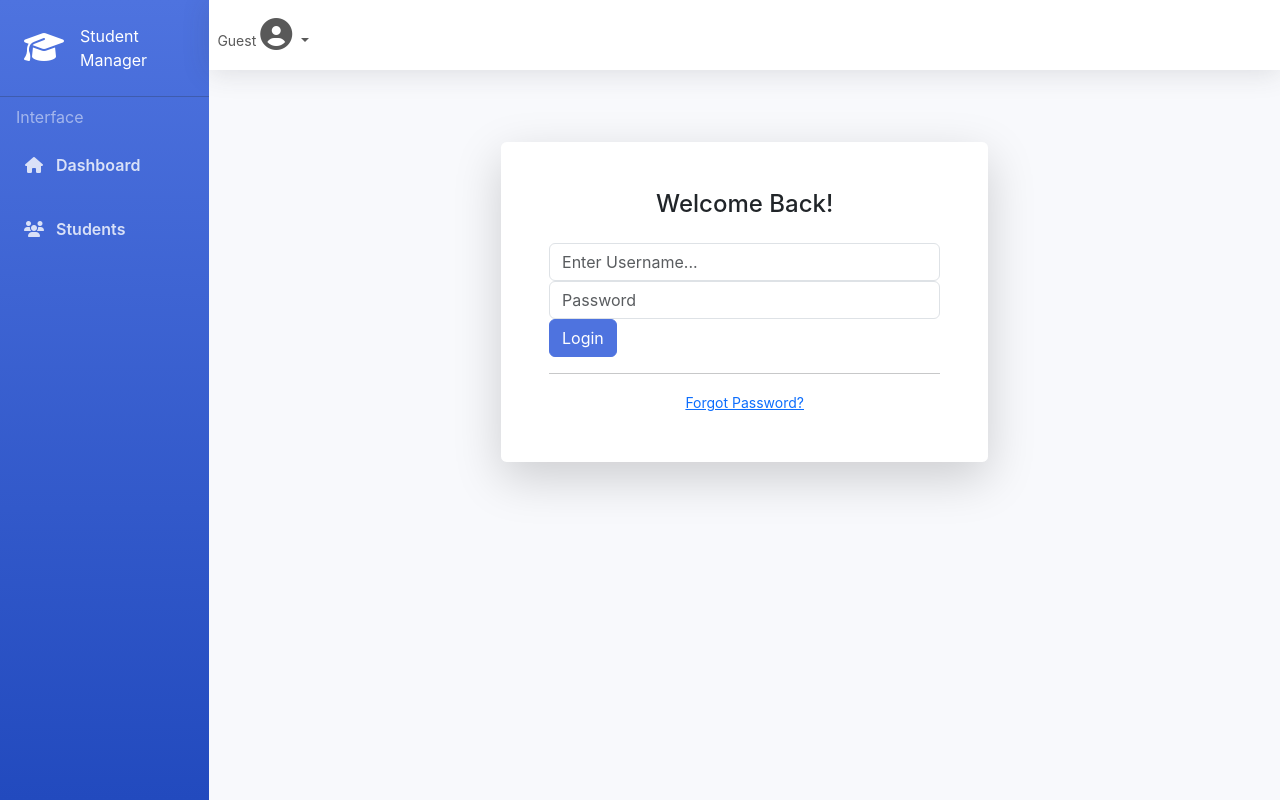
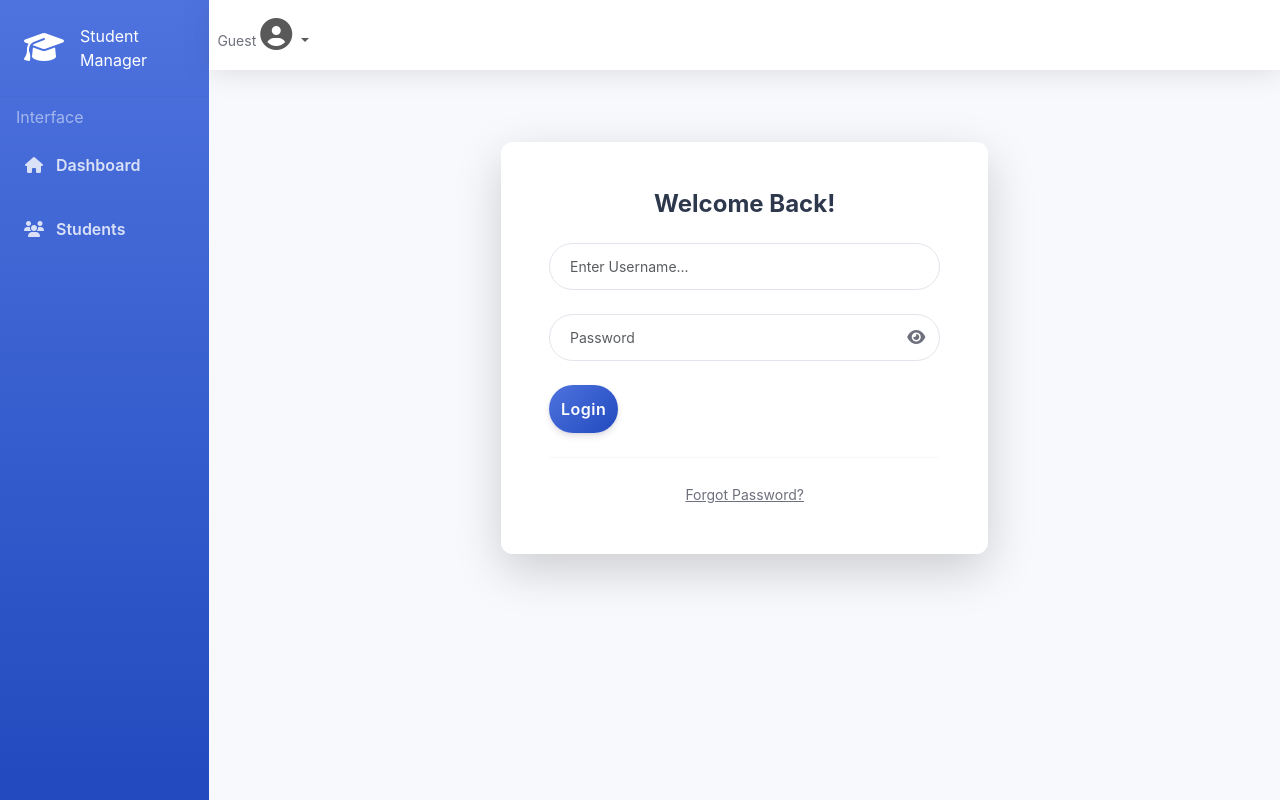
Before and after one commit to sumantkum/StudentManagmentDjangoProject, a Django app: page /login/ in a window 1280 px wide. Run offline with Django 5.2, Linux system fonts and the light colour scheme.

Commit message:
first commit

```diff
--- a/students/templates/students/delete_confirm.html
+++ b/students/templates/students/delete_confirm.html
@@ -26,7 +26,8 @@
                         <i class="fas fa-exclamation-circle fa-2x me-3"></i>
                         <div>
                             <h4 class="alert-heading mb-2">Warning! This action is permanent</h4>
-                            <p class="mb-0">You are about to permanently delete a student record. This cannot be undone.</p>
+                            <p class="mb-0">You are about to permanently delete a student record. This cannot be undone.
+                            </p>
                         </div>
                     </div>
                 </div>
--- a/students/templates/students/index.html
+++ b/students/templates/students/index.html
@@ -73,7 +73,7 @@
 </script>
 
 <div class="d-sm-flex align-items-center justify-content-between mb-4">
-    <h1 class="h3 mb-0 text-gray-800">Student Management</h1>
+    <h1 class="h3 mb-0 text-gray-800">PG Dissertation Management System</h1>
     <button class="d-none d-sm-inline-block btn btn-sm btn-primary shadow-sm" data-bs-toggle="modal"
         data-bs-target="#addStudentModal">
         <i class="fas fa-plus fa-sm text-white-50"></i> Add Student
--- a/students/templates/students/login.html
+++ b/students/templates/students/login.html
@@ -5,7 +5,7 @@
 <div class="container">
     <div class="row justify-content-center">
         <div class="col-xl-6 col-lg-6 col-md-9">
-            <div class="card o-hidden border-0 shadow-lg my-5">
+            <div class="card o-hidden border-0 shadow-lg my-5 login-card">
                 <div class="card-body p-0">
                     <div class="p-5">
                         <div class="text-center">
@@ -22,11 +22,14 @@
                                 <input type="text" class="form-control form-control-user"
                                        name="username" placeholder="Enter Username..." required>
                             </div>
-                            <div class="form-group">
-                                <input type="password" class="form-control form-control-user"
+                            <div class="form-group password-container">
+                                <input type="password" class="form-control form-control-user password-input"
                                        name="password" placeholder="Password" required>
+                                <span class="password-toggle">
+                                    <i class="fas fa-eye"></i>
+                                </span>
                             </div>
-                            <button type="submit" class="btn btn-primary btn-user btn-block">
+                            <button type="submit" class="btn btn-primary btn-user btn-block login-btn">
                                 Login
                             </button>
                         </form>
@@ -40,4 +43,134 @@
         </div>
     </div>
 </div>
+
+<style>
+.login-card {
+    border-radius: 12px;
+    overflow: hidden;
+    transition: transform 0.3s ease, box-shadow 0.3s ease;
+}
+
+.login-card:hover {
+    transform: translateY(-5px);
+    box-shadow: 0 10px 25px rgba(0, 0, 0, 0.1) !important;
+}
+
+.form-control-user {
+    border-radius: 50px !important;
+    padding: 12px 20px;
+    border: 1px solid #e1e5eb;
+    transition: all 0.3s ease;
+    font-size: 14px;
+}
+
+.form-control-user:focus {
+    border-color: #4e73df;
+    box-shadow: 0 0 0 0.2rem rgba(78, 115, 223, 0.25);
+    background-color: #fff;
+    color: #495057;
+}
+
+.form-group {
+    margin-bottom: 1.5rem;
+}
+
+.password-container {
+    position: relative;
+}
+
+.password-input {
+    padding-right: 45px;
+}
+
+.password-toggle {
+    position: absolute;
+    right: 15px;
+    top: 50%;
+    transform: translateY(-50%);
+    cursor: pointer;
+    color: #6e707e;
+    transition: color 0.2s ease;
+    z-index: 10;
+}
+
+.password-toggle:hover {
+    color: #4e73df;
+}
+
+.login-btn {
+    border-radius: 50px;
+    padding: 12px;
+    font-weight: 600;
+    letter-spacing: 0.5px;
+    transition: all 0.3s ease;
+    background: linear-gradient(135deg, #4e73df 0%, #224abe 100%);
+    border: none;
+    box-shadow: 0 4px 6px rgba(50, 50, 93, 0.11), 0 1px 3px rgba(0, 0, 0, 0.08);
+}
+
+.login-btn:hover {
+    transform: translateY(-2px);
+    box-shadow: 0 7px 14px rgba(50, 50, 93, 0.1), 0 3px 6px rgba(0, 0, 0, 0.08);
+    background: linear-gradient(135deg, #3a56c4 0%, #1d3c8c 100%);
+}
+
+.alert-danger {
+    border-radius: 10px;
+    border: none;
+    background-color: #f8d7da;
+    color: #721c24;
+    padding: 12px 15px;
+    margin-bottom: 20px;
+}
+
+.text-gray-900 {
+    color: #2e384d !important;
+    font-weight: 700;
+}
+
+.small {
+    color: #6e707e;
+    transition: color 0.2s ease;
+}
+
+.small:hover {
+    color: #4e73df;
+    text-decoration: none;
+}
+
+hr {
+    border-top: 1px solid rgba(0, 0, 0, 0.1);
+    margin: 1.5rem 0;
+}
+
+.card-body {
+    background-color: #fff;
+}
+
+body {
+    background-color: #f8f9fc;
+}
+</style>
+
+<script>
+document.addEventListener('DOMContentLoaded', function() {
+    const passwordToggle = document.querySelector('.password-toggle');
+    const passwordInput = document.querySelector('.password-input');
+    const passwordIcon = document.querySelector('.password-toggle i');
+
+    passwordToggle.addEventListener('click', function() {
+        // Toggle password visibility
+        if (passwordInput.type === 'password') {
+            passwordInput.type = 'text';
+            passwordIcon.classList.remove('fa-eye');
+            passwordIcon.classList.add('fa-eye-slash');
+        } else {
+            passwordInput.type = 'password';
+            passwordIcon.classList.remove('fa-eye-slash');
+            passwordIcon.classList.add('fa-eye');
+        }
+    });
+});
+</script>
 {% endblock %}
--- a/students/urls.py
+++ b/students/urls.py
@@ -4,7 +4,8 @@ from .views import student_home, student_edit, student_delete
 from django.contrib.auth.views import LoginView, LogoutView
 
 urlpatterns = [
-    path('', views.student_home, name='student-home'),
+
+    # path('', views.student_home, name='student-home'),
     path('students/', views.student_list),
     path('students/<int:pk>/', views.student_detail),
 
@@ -12,6 +13,7 @@ urlpatterns = [
     path('edit/<int:pk>/', student_edit, name='student-edit'),
     path('delete/<int:pk>/', student_delete, name='student-delete'),
 
-     path('login/', LoginView.as_view(template_name='students/login.html'), name='login'),
+    path('login/', LoginView.as_view(template_name='students/login.html'), name='login'),
     path('logout/', LogoutView.as_view(), name='logout'),
+
 ]
```
Also changed, not shown: db.sqlite3. Lines whose indentation alone changed are shown as unchanged.
